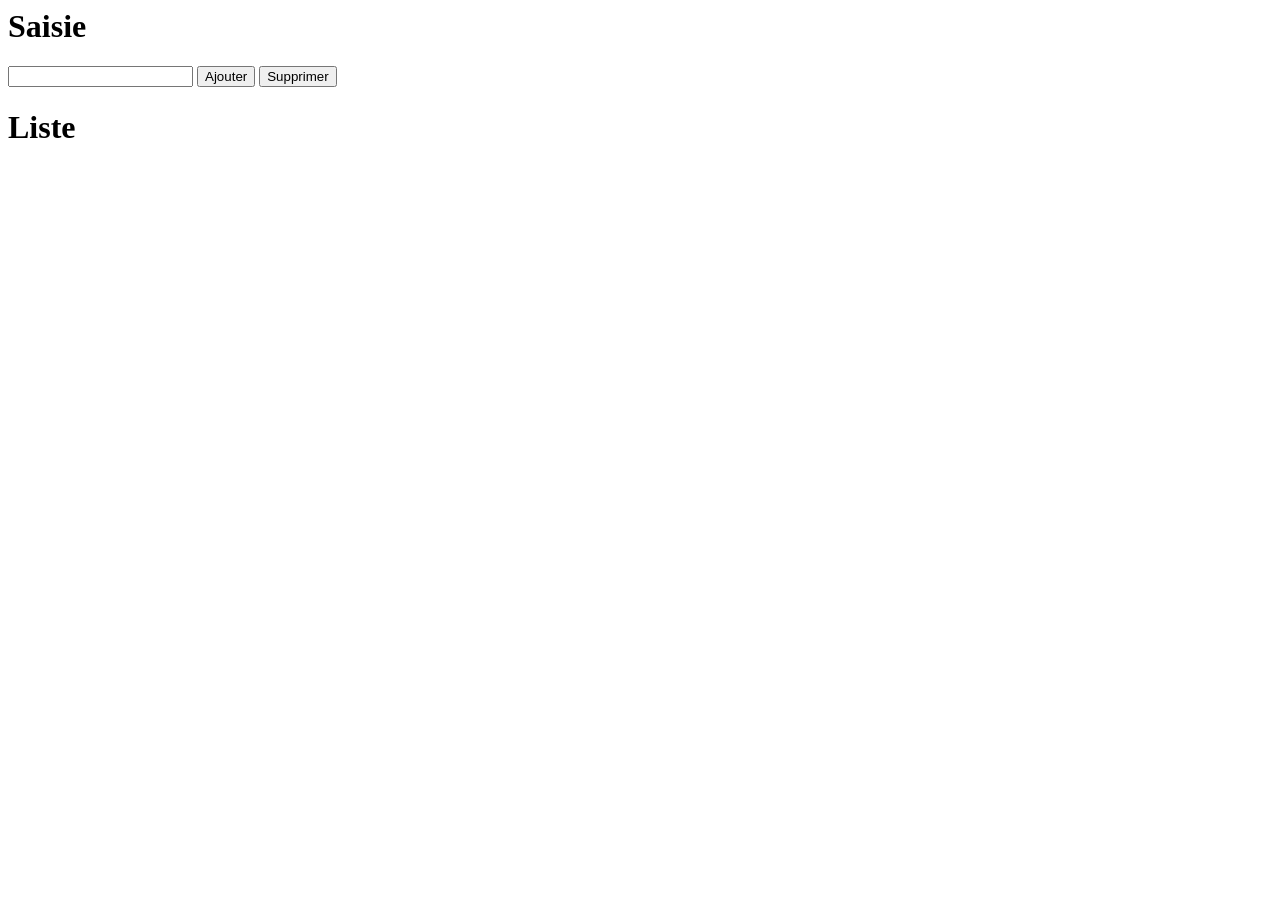
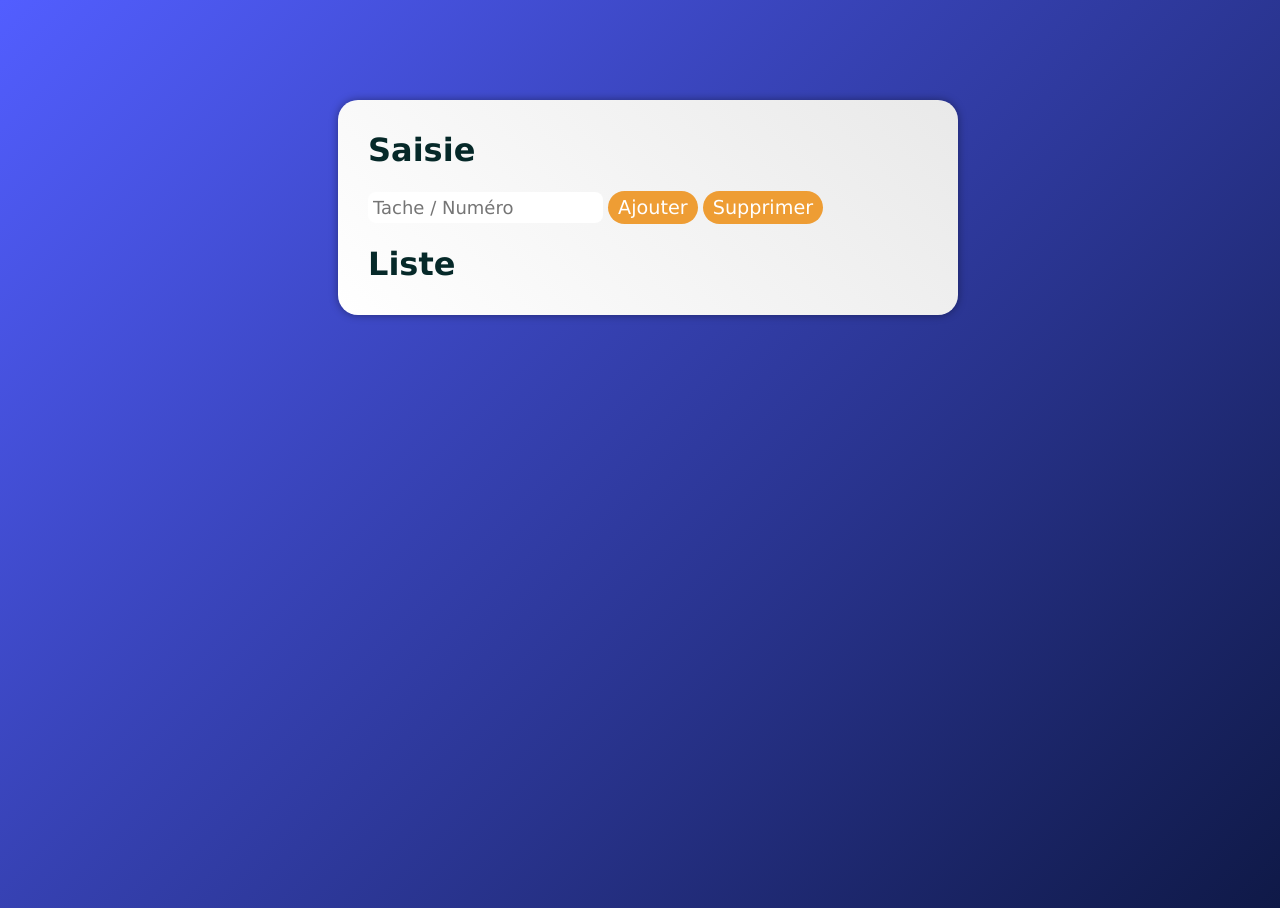
Before and after one commit to angekode/javascript-todoapp, a plain HTML site: page index.html in a window 1280 px wide. Before the commit the page ends 800 px from the top, so only its background shows below. Drawn offline with Linux system fonts and the light colour scheme.

Commit message:
Ajout de styles

```diff
--- a/index.html
+++ b/index.html
@@ -1,16 +1,78 @@
 <html>
     <head>
         <title>Todo App</title>
+        <style>
+            *{
+                font-family: Verdana   ;
+            }
+
+            body {
+                width: 100%;
+                height: 100%;
+                background: linear-gradient(135deg,rgb(82, 94, 255),rgb(15, 25, 71));
+            }
+
+            .app {
+                background: linear-gradient(45deg,rgba(255,255,255),rgb(233, 233, 233));
+                width: 600px;
+                margin: 100px auto;
+                border-radius: 20px;
+                padding: 10px;
+                box-shadow: 0 0 8px rgba(0,0,0,0.4);
+            }
+
+            input {
+                border: none;
+                outline: none;
+                padding: 5px;
+                font-size: large;
+                font-weight: lighter;
+                border-radius: 8px;
+            }
+
+            button {
+                border: none;
+                outline: none;
+                background-color: rgb(238, 157, 52);
+                border-radius: 20px;
+                padding: 5px 10px;
+                font-size: larger;
+                color: white;
+                cursor: pointer;
+            }
+
+            button:hover {
+                background-color: rgb(230, 183, 122);
+            }
+
+            .app-row {
+                margin: 20px;
+            }
+
+            h1  {
+                color:rgb(6, 41, 41);
+            }
+
+        </style>
     </head>
     <body>
 
-        <h1>Saisie</h1>
-        <input type="text">
-        <button onclick="addTask()">Ajouter</button>
-        <button onclick="removeTask()">Supprimer</button>
-
-        <h1>Liste</h1>
-        <ol id="list"></ol>
+        <div class="app">
+            <div class="app-row">
+                <h1>Saisie</h1>
+            </div>
+            <div class="app-row">
+                <input type="text" placeholder="Tache / Numéro">
+                <button onclick="addTask()">Ajouter</button>
+                <button onclick="removeTask()">Supprimer</button>
+            </div>
+            <div class="app-row">
+                <h1>Liste</h1>
+            </div>
+            <div class="app-row">
+                <ol id="list"></ol>
+            </div>
+        </div>
 
         <script>
             // Evènements
```
